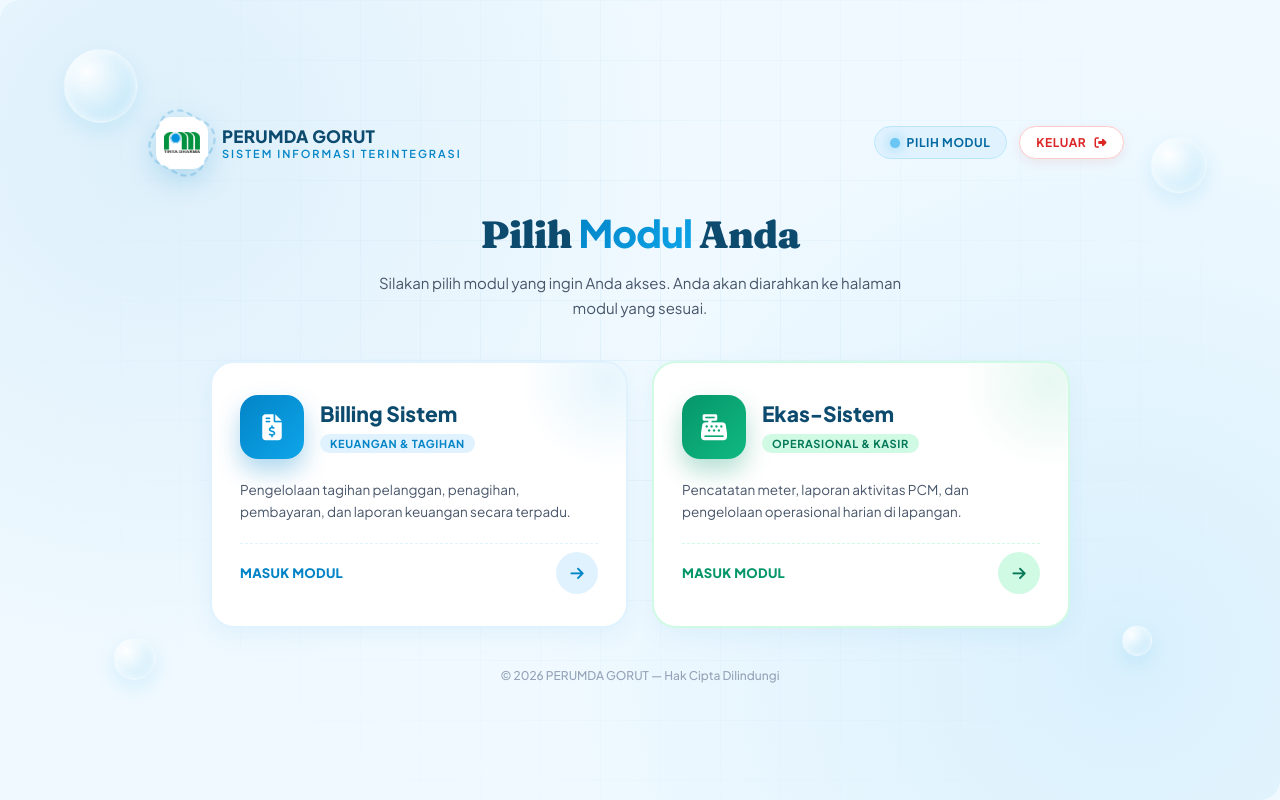
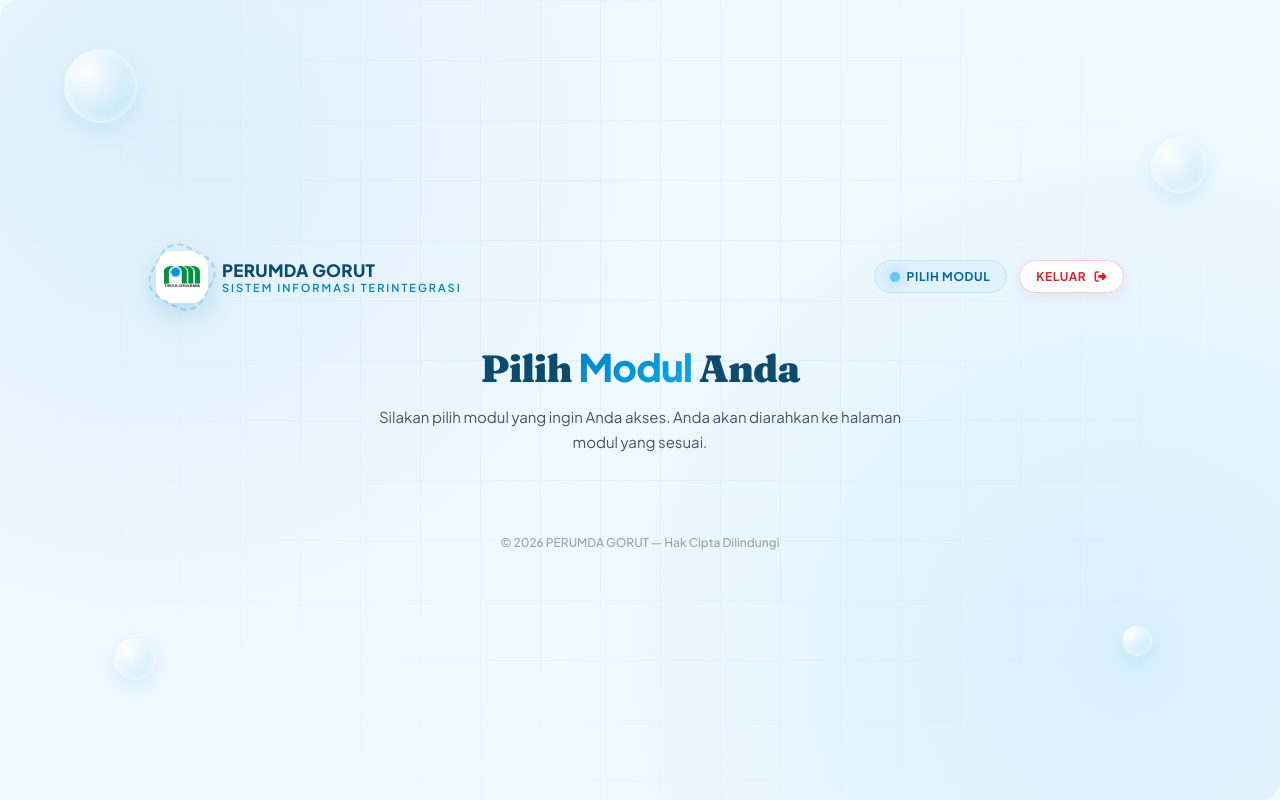
Before and after one commit to akbarfatahillahhh/pudam-gorut, a CodeIgniter 4 app: template app/Views/landing_page.php in a window 1280 px wide. Run offline with PHP 8.4 and a stand-in for CodeIgniter, Linux system fonts and the light colour scheme; the template is opened without the code that fills it, so the values that code supplies are empty; some libraries are stand-ins or nearby versions.

Commit message:
Aktifkan kembali halaman Pilih Modul dan ubah URL E-Kas jadi /ekas
- Home::index menampilkan landing_page ("Pilih Modul") lagi, bukan
  langsung redirect ke dashboard. User yang hanya punya satu sistem
  tetap langsung diarahkan ke dashboard sistem itu.
- Kartu modul dirender dari sistem_akses_user(), jadi user tidak lagi
  melihat modul yang bukan haknya. Sebelumnya dua kartu hardcoded.
- Link kartu memakai base_url(sistem home): /billing dan /ekas. Dulu
  kartu E-Kas menunjuk "ekas" yang belum punya route.
- Logo, favicon, dan logout di landing page memakai base_url(), tidak
  lagi path relatif.
- Login::index memeriksa session logged_in. Pemeriksaan di __construct
  tidak pernah jalan karena nilai kembalian constructor diabaikan CI4,
  sehingga user yang sudah login masih bisa membuka /login.
- URL dashboard E-Kas dipindah dari /kas ke /ekas (route, home sistem,
  dan peta prefix), sesuai penamaan modul.

Co-Authored-By: Claude Code <noreply@anthropic.com>

```diff
--- a/app/Config/Routes.php
+++ b/app/Config/Routes.php
@@ -52,7 +52,7 @@ $routes->get('/laporan/rekapitulasi-piutang', 'Laporan\RekapitulasiPiutang::inde
 // SISTEM E-KAS
 // Kas keluar/masuk, logistik, persediaan, kepegawaian.
 // =====================================================================
-$routes->get('/kas', 'Home::ekas');
+$routes->get('/ekas', 'Home::ekas');
 
 // master kas
 $routes->get('/master/perkiraan', 'Master\Perkiraan::index');
--- a/app/Helpers/sistem_helper.php
+++ b/app/Helpers/sistem_helper.php
@@ -49,7 +49,7 @@ if (!function_exists('sistem_daftar')) {
             SISTEM_KAS => [
                 'label' => 'E-Kas',
                 'icon'  => 'ti ti-building-bank',
-                'home'  => 'kas',
+                'home'  => 'ekas',
             ],
         ];
     }
@@ -89,7 +89,7 @@ if (!function_exists('sistem_peta_prefix')) {
             'laporan/rekapitulasi-piutang'   => SISTEM_BILLING,
 
             // ===== KAS (E-KAS) =====
-            'kas'                            => SISTEM_KAS,
+            'ekas'                           => SISTEM_KAS,
             'home/ekas'                      => SISTEM_KAS,
             'e-kas'                          => SISTEM_KAS,
             'e_kas'                          => SISTEM_KAS, // autoRoute /E_Kas/...
@@ -400,7 +400,7 @@ if (!function_exists('sistem_menu')) {
                 [
                     'judul' => 'Home',
                     'items' => [
-                        ['label' => 'Dashboard', 'url' => 'kas', 'icon' => 'ti ti-layout-dashboard', 'id' => 'dashboard_menu', 'prefix' => 'kas'],
+                        ['label' => 'Dashboard', 'url' => 'ekas', 'icon' => 'ti ti-layout-dashboard', 'id' => 'dashboard_menu', 'prefix' => 'ekas'],
                     ],
                 ],
                 [
--- a/app/Views/landing_page.php
+++ b/app/Views/landing_page.php
@@ -7,7 +7,7 @@
     <title>Pilih Modul | PERUMDA GORUT</title>
 
     <link rel="stylesheet" href="https://cdnjs.cloudflare.com/ajax/libs/font-awesome/6.4.0/css/all.min.css">
-    <link rel="shortcut icon" href="logo/perumda-gorut.png" type="image/x-icon">
+    <link rel="shortcut icon" href="<?= base_url('logo/perumda-gorut.png') ?>" type="image/x-icon">
     <link href="https://fonts.googleapis.com/css2?family=Plus+Jakarta+Sans:wght@400;500;600;700;800&family=Fraunces:wght@700;900&display=swap" rel="stylesheet">
 
     <style>
@@ -473,7 +473,7 @@
             <div class="mp-header">
                 <div class="mp-brand">
                     <div class="mp-brand-icon">
-                        <img src="logo/perumda-gorut.png" alt="PERUMDA GORUT">
+                        <img src="<?= base_url('logo/perumda-gorut.png') ?>" alt="PERUMDA GORUT">
                     </div>
                     <div class="mp-brand-text">
                         <div class="mp-brand-title">PERUMDA GORUT</div>
@@ -487,7 +487,7 @@
                     </div>
 
                     <!-- TOMBOL LOGOUT -->
-                    <a href="logout" class="mp-btn-logout" id="btn-logout">
+                    <a href="<?= base_url('logout') ?>" class="mp-btn-logout" id="btn-logout">
                         <span>Keluar</span>
                         <i class="fas fa-right-from-bracket"></i>
                     </a>
@@ -502,47 +502,56 @@
 
             <!-- Grid Modul -->
             <div class="mp-module-grid">
+                <?php
+                // Hanya sistem yang boleh dibuka user yang ditampilkan
+                // (lihat App\Helpers\sistem_helper.php -> sistem_akses_user()).
+                $daftarSistem = $daftar_sistem ?? sistem_daftar();
+                $aksesUser    = $akses ?? sistem_akses_user();
 
-                <!-- BILLING SISTEM -->
-                <a href="billing" class="mp-module-card">
+                $info = [
+                    SISTEM_BILLING => [
+                        'judul' => 'Billing Sistem',
+                        'tag'   => 'Keuangan &amp; Tagihan',
+                        'desc'  => 'Pengelolaan tagihan pelanggan, penagihan, pembayaran, dan laporan keuangan secara terpadu.',
+                        'icon'  => 'fa-file-invoice-dollar',
+                        'kelas' => '',
+                    ],
+                    SISTEM_KAS => [
+                        'judul' => 'Ekas-Sistem',
+                        'tag'   => 'Operasional &amp; Kasir',
+                        'desc'  => 'Pencatatan kas, logistik, persediaan, dan pengelolaan operasional harian perusahaan.',
+                        'icon'  => 'fa-cash-register',
+                        'kelas' => 'ekas',
+                    ],
+                ];
+
+                foreach ($aksesUser as $kodeSistem):
+                    $sistem = $daftarSistem[$kodeSistem] ?? null;
+                    $meta   = $info[$kodeSistem] ?? null;
+
+                    if (!$sistem || !$meta) {
+                        continue;
+                    }
+                ?>
+                    <a href="<?= base_url($sistem['home']) ?>" class="mp-module-card <?= $meta['kelas'] ?>">
                         <div class="mp-module-head">
                             <div class="mp-module-icon">
-                            <i class="fas fa-file-invoice-dollar"></i>
+                                <i class="fas <?= $meta['icon'] ?>"></i>
                             </div>
                             <div>
-                            <div class="mp-module-title">Billing Sistem</div>
-                            <span class="mp-module-tag">Keuangan &amp; Tagihan</span>
+                                <div class="mp-module-title"><?= $meta['judul'] ?></div>
+                                <span class="mp-module-tag"><?= $meta['tag'] ?></span>
                             </div>
                         </div>
                         <p class="mp-module-desc">
-                        Pengelolaan tagihan pelanggan, penagihan, pembayaran, dan laporan keuangan secara terpadu.
+                            <?= $meta['desc'] ?>
                         </p>
                         <div class="mp-module-foot">
                             <span class="mp-module-cta">Masuk Modul</span>
                             <span class="mp-module-arrow"><i class="fas fa-arrow-right"></i></span>
                         </div>
                     </a>
-
-                <!-- EKAS-SISTEM -->
-                <a href="ekas" class="mp-module-card ekas">
-                    <div class="mp-module-head">
-                        <div class="mp-module-icon">
-                            <i class="fas fa-cash-register"></i>
-                        </div>
-                        <div>
-                            <div class="mp-module-title">Ekas-Sistem</div>
-                            <span class="mp-module-tag">Operasional &amp; Kasir</span>
-                        </div>
-                    </div>
-                    <p class="mp-module-desc">
-                        Pencatatan meter, laporan aktivitas PCM, dan pengelolaan operasional harian di lapangan.
-                    </p>
-                    <div class="mp-module-foot">
-                        <span class="mp-module-cta">Masuk Modul</span>
-                        <span class="mp-module-arrow"><i class="fas fa-arrow-right"></i></span>
-                    </div>
-                </a>
-
+                <?php endforeach; ?>
             </div>
 
             <div class="mp-footer">
@@ -568,7 +577,7 @@
         document.getElementById('btn-logout').addEventListener('click', function (e) {
             e.preventDefault();
             if (confirm('Apakah Anda yakin ingin keluar dari aplikasi?')) {
-                window.location.href = 'logout';
+                window.location.href = '<?= base_url('logout') ?>';
             }
         });
     </script>
```
Also changed, not shown: app/Controllers/Home.php (+12 -4 lines), app/Controllers/Login.php (+6 -3 lines). Lines whose indentation alone changed are shown as unchanged.
